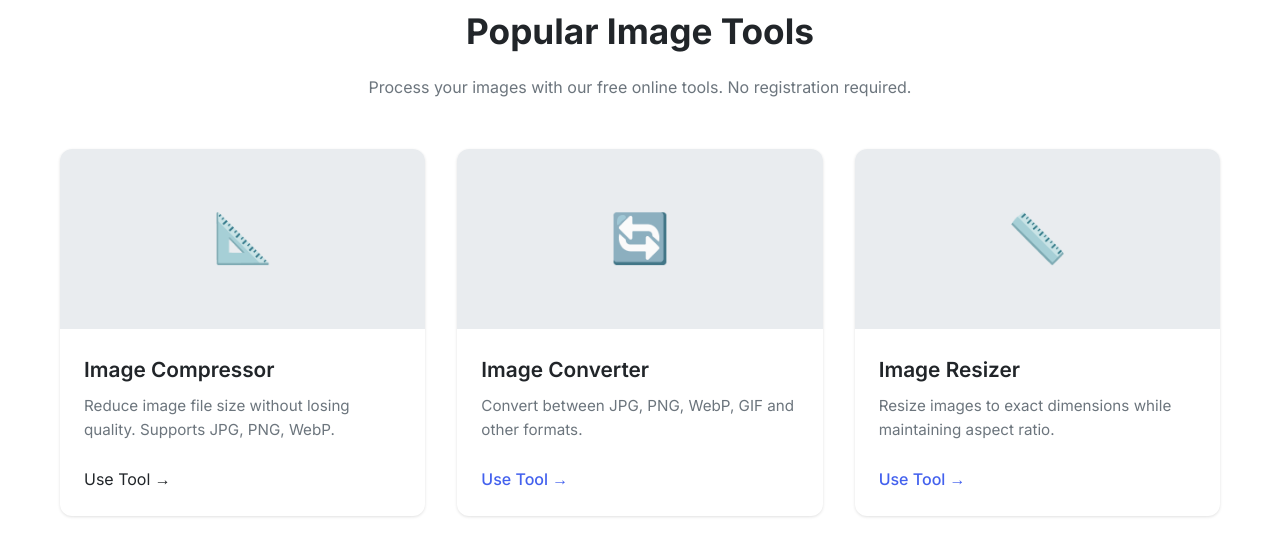
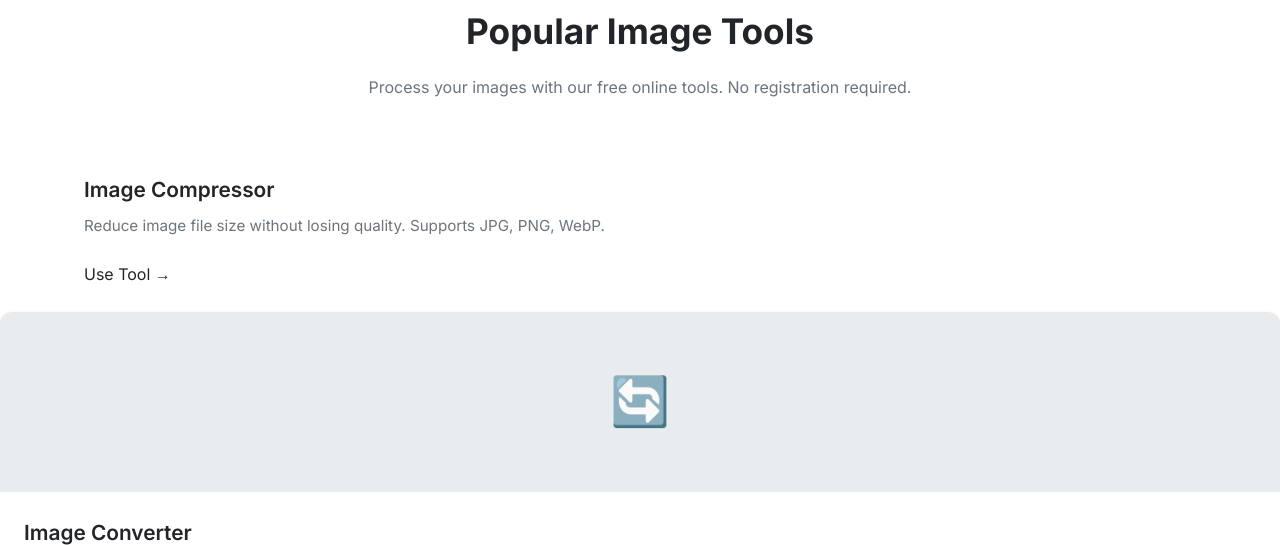
Before and after one commit to ranaqarii007/tools, a plain HTML site: page index.html in a window 1280 px wide. Shown: the part 732-1277 px from the top of the page. Drawn offline with Linux system fonts and the light colour scheme.

Commit message:
index.html

```diff
--- a/index.html
+++ b/index.html
@@ -537,17 +537,14 @@
                 <h2 class="section-title">Popular Image Tools</h2>
                 <p class="section-subtitle">Process your images with our free online tools. No registration required.</p>
             </div>
-
-            <div class="tools-grid">
-                <div class="tool-card">
-                    <div class="tool-image">📐</div>
-                   <a href="compressor.html" class="tools/img-compress.html" style="text-decoration: none; color: inherit;">
+         <a href="compressor.html" style="text-decoration: none; color: inherit;">
     <div class="tool-content">
         <h3 class="tool-title">Image Compressor</h3>
         <p class="tool-desc">Reduce image file size without losing quality. Supports JPG, PNG, WebP.</p>
         <span>Use Tool →</span>
     </div>
 </a>
+
                 </div>
 
                 <div class="tool-card">
```
